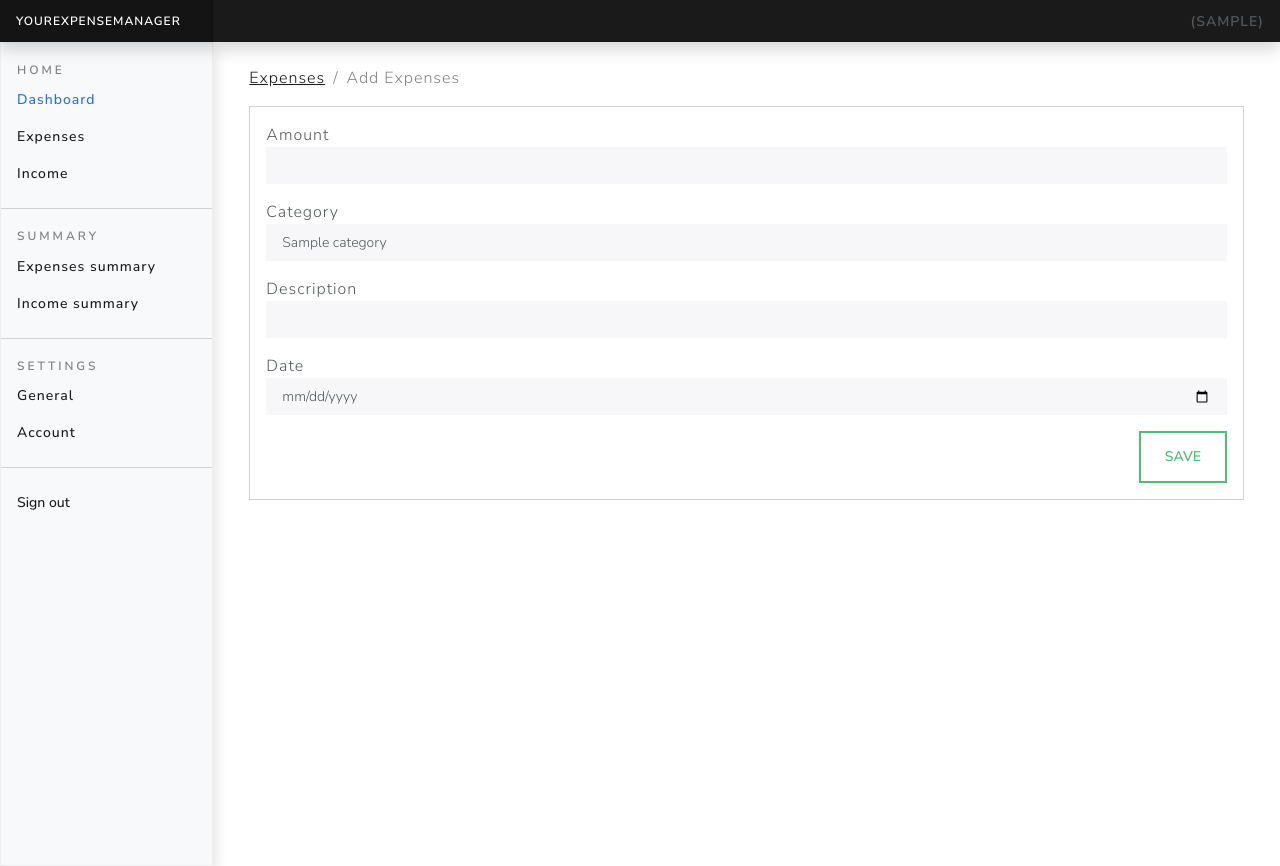
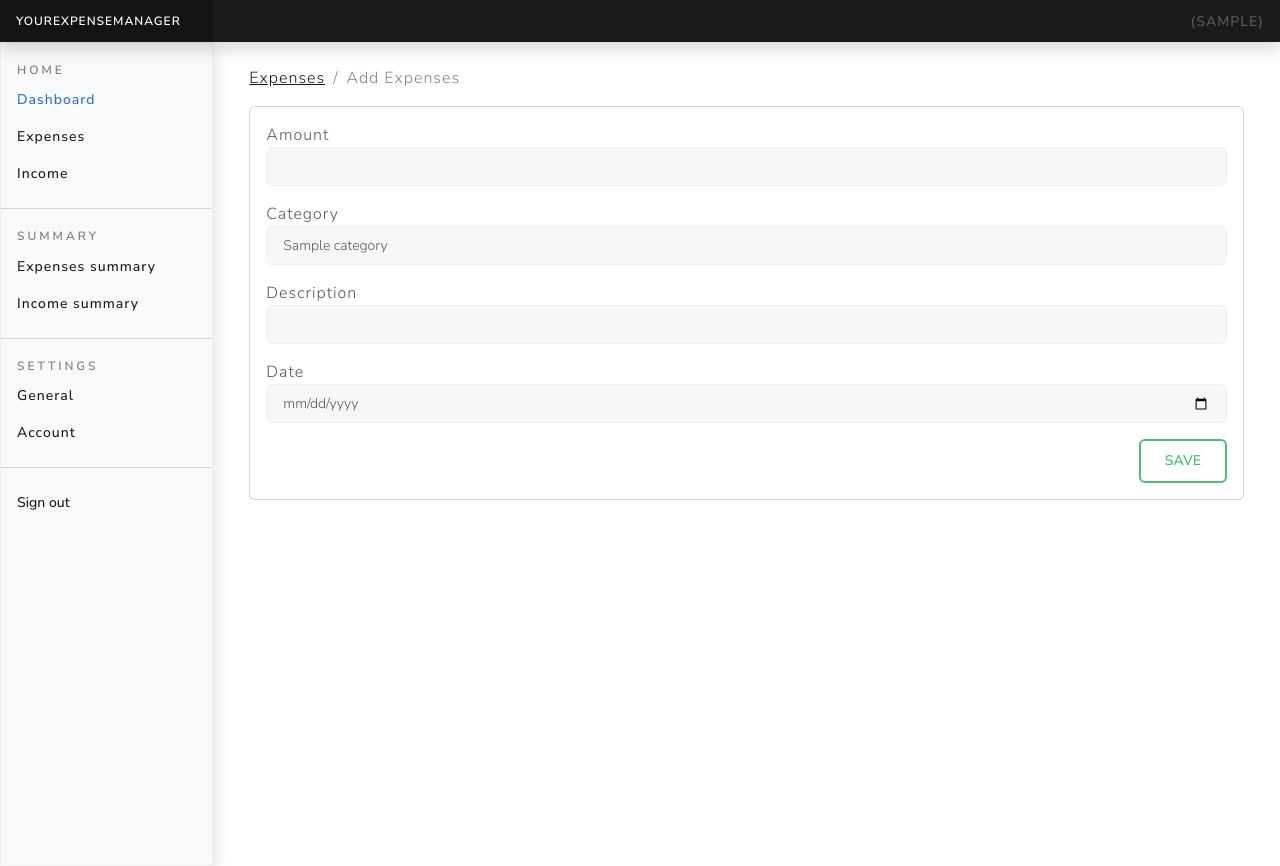
Before and after one commit to R4yya/Django-Income-Expense-Website, a Django app: page /expenses/add-expense in a window 1280 px wide. Run offline with Django 4.2, Linux system fonts and the light colour scheme; a user stored in the database is signed in; tables that the repository leaves empty hold one stand-in row (values such as "Sample post"); some libraries are stand-ins or nearby versions.

Commit message:
Update add-expense.html

```diff
--- a/expenseswebsite/templates/expenses/add-expense.html
+++ b/expenseswebsite/templates/expenses/add-expense.html
@@ -11,18 +11,18 @@
             </li>
         </ol>
     </nav>
-    <div class="card">
-        <div class="card-body py-3 ">
+    <div class="card rounded">
+        <div class="card-body py-3">
             <form action="{% url 'add-expense' %}" method="post">
                 {% include 'partials/_messages.html' %}
                 {% csrf_token %}
                 <div class="from-group mb-3">
                     <label for="">Amount</label>
-                    <input name="amount" type="number" class="form-control form-control-sm" value="{{values.amount}}">
+                    <input name="amount" type="number" class="form-control form-control-sm rounded border-1" value="{{values.amount}}">
                 </div>
                 <div class="from-group mb-3">
                     <label for="">Category</label>
-                    <select name="category" id="" class="form-control form-control-sm">
+                    <select name="category" id="" class="form-control form-control-sm rounded border-1">
                         {% for category in categories %}
                         <option name="category" value="{{category.name}}">{{category.name}}</option>
                         {% endfor %}
@@ -30,13 +30,13 @@
                 </div>
                 <div class="from-group mb-3">
                     <label for="">Description</label>
-                    <input name="description" type="text" class="form-control form-control-sm" value="{{values.description}}">
+                    <input name="description" type="text" class="form-control form-control-sm rounded border-1" value="{{values.description}}">
                 </div>
                 <div class="from-group mb-3">
                     <label for="">Date</label>
-                    <input name="expense_date" type="date" class="form-control form-control-sm" value="{{values.expense_date}}">
+                    <input name="expense_date" type="date" class="form-control form-control-sm rounded border-1" value="{{values.expense_date}}">
                 </div>
-                <input type="submit" value="Save" class="btn btn-outline-success float-end">
+                <input type="submit" value="Save" class="btn btn-outline-success float-end rounded p-0 py-2 px-4">
             </form>
         </div>
     </div>
```
